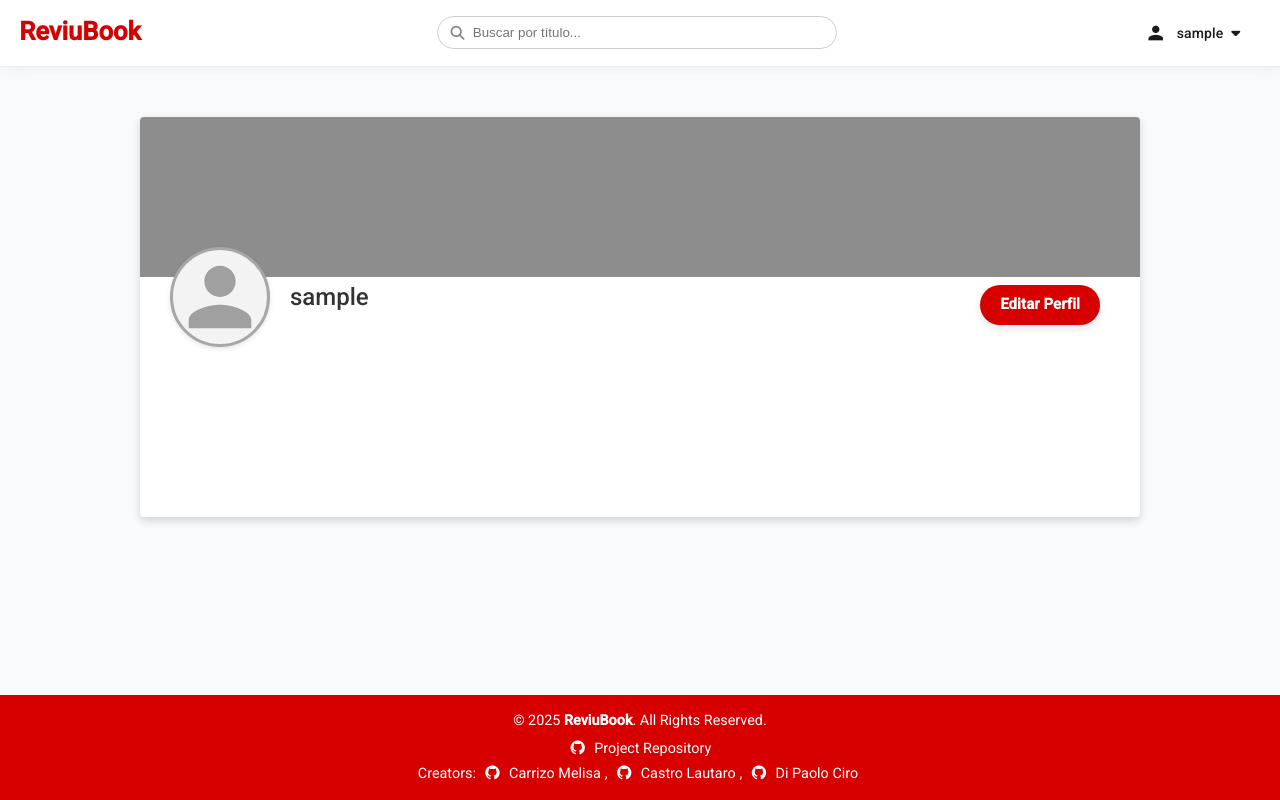
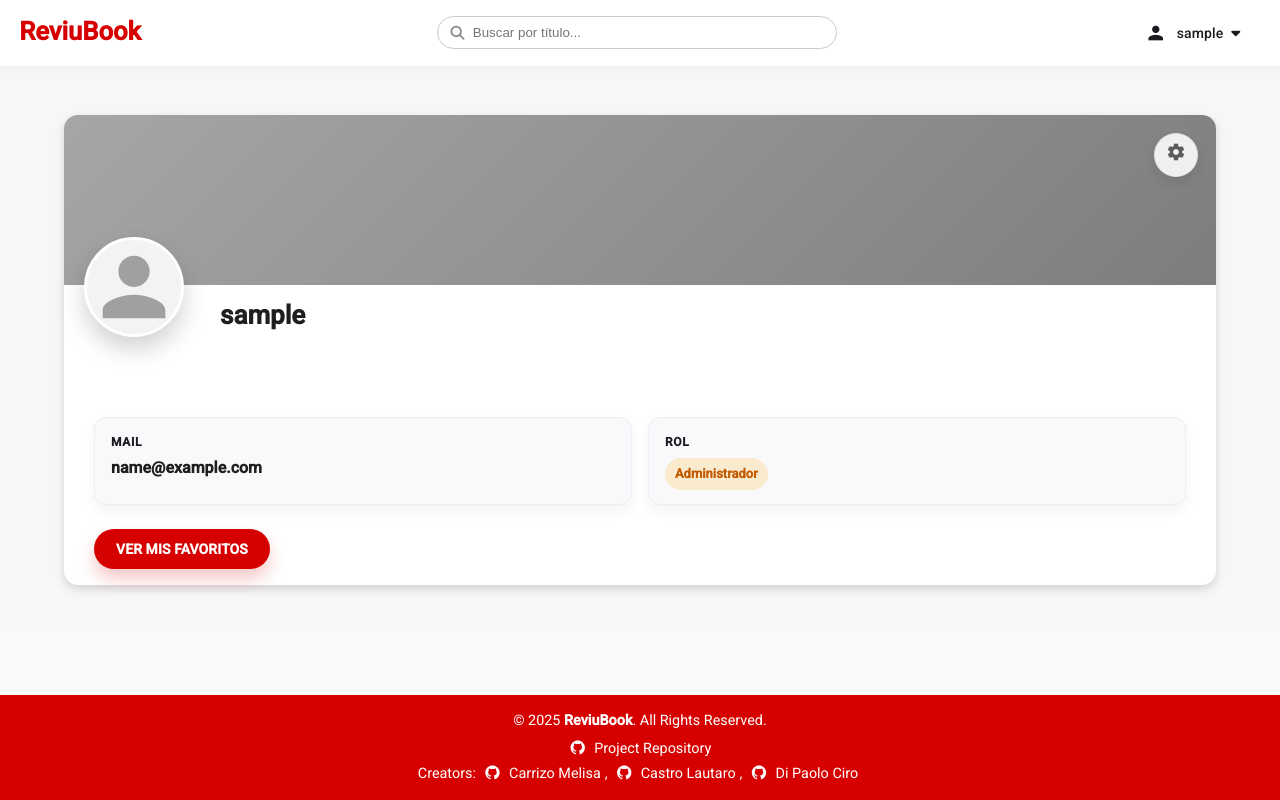
Before and after one commit to Melisa-Carrizo/ReviuBook, an Angular app: page /profile in a window 1280 px wide. Built offline with nearby package versions, Linux system fonts and the light colour scheme; sample sign-in values are in the browser's storage.

Commit message:
refactor view profile and edit user data

```diff
--- a/src/app/pages/userProfile/edit-user/edit-user/edit-user.css
+++ b/src/app/pages/userProfile/edit-user/edit-user/edit-user.css
@@ -1,11 +1,78 @@
-/* Usa variables globales definidas en la app (user-profile.css) */
-
 .edit-user-form {
-  max-width: 560px;
-  margin: 0 auto;
+  width: 100%;
+  max-width: 100%;
+  margin: 0;
   display: flex;
   flex-direction: column;
-  gap: 14px;
+  gap: 20px;
+  background: #ffffff;
+  border: 1px solid var(--line-gray);
+  border-radius: 16px;
+  padding: 18px 26px 26px 26px;
+  box-shadow: 0 18px 36px rgba(0, 0, 0, 0.12);
+  box-sizing: border-box;
+}
+
+/* ---------- HEADER ---------- */
+
+.form-header {
+  display: flex;
+  justify-content: space-between;
+  align-items: flex-start;
+  gap: 16px;
+}
+
+.eyebrow {
+  margin: 0;
+  text-transform: uppercase;
+  letter-spacing: 0.12em;
+  font-size: 11px;
+  font-weight: 700;
+  color: #8a8a8a;
+}
+
+.subtitle {
+  margin: 4px 0 0 0;
+  font-size: 14px;
+  color: #4b4b4b;
+}
+
+/* ---------- BOTÓN CERRAR ---------- */
+
+.close-edit {
+  border: 1px solid var(--line-gray);
+  width: 40px;
+  height: 40px;
+  border-radius: 50%;
+  background: #ffffff;
+  color: var(--toolbar-text-color);
+  font-weight: 800;
+  cursor: pointer;
+  flex-shrink: 0;
+  display: inline-flex;
+  align-items: center;
+  justify-content: center;
+  box-shadow: 0 6px 14px rgba(0, 0, 0, 0.08);
+
+  transition: transform 0.15s ease, box-shadow 0.15s ease, background-color 0.15s ease;
+}
+
+.close-edit:hover {
+  transform: translateY(-2px);
+  box-shadow: 0 10px 20px rgba(0, 0, 0, 0.12);
+  background: var(--gray-filter);
+}
+
+/* ---------- CAMPOS ---------- */
+
+.fields-grid {
+  display: grid;
+  grid-template-columns: 1fr;
+  gap: 20px;
+
+  margin-top: 6px;
+  padding-top: 12px;
+  border-top: 1px solid var(--line-gray);
 }
 
 .form-row {
@@ -15,48 +82,62 @@
 }
 
 label {
-  font-weight: 600;
+  font-size: 13px;
+  font-weight: 700;
   color: var(--toolbar-text-color);
 }
 
 input {
-  padding: 10px 12px;
+  width: 100%;
+  padding: 12px 14px;
   font-size: 14px;
   border: 1px solid var(--line-gray);
-  border-radius: 6px;
+  border-radius: 10px;
+  background: #ffffff;
+
+  transition: border-color 0.15s ease, box-shadow 0.15s ease;
 }
 
 input:focus {
   outline: none;
   border-color: var(--main-red);
-  box-shadow: 0 0 0 3px rgba(214, 0, 0, 0.08);
+  box-shadow: 0 0 0 4px rgba(214, 0, 0, 0.08);
 }
 
+/* ---------- ERRORES ---------- */
+
 .error {
+  font-size: 13px;
   color: var(--darker-red);
-  font-size: 13px;
   margin-top: 2px;
 }
 
+/* ---------- ACCIONES ---------- */
+
 .form-actions {
-  margin-top: 10px;
   display: flex;
-  gap: 10px;
   justify-content: flex-end;
+  gap: 12px;
+
+  margin-top: 20px;
+  padding-top: 18px;
+  border-top: 1px solid var(--line-gray);
 }
 
 button {
   border: none;
-  border-radius: 25px;
-  padding: 8px 18px;
-  font-weight: 600;
+  border-radius: 999px;
+  padding: 10px 22px;
+  font-weight: 700;
   cursor: pointer;
-  transition: background-color 0.2s, box-shadow 0.2s;
+
+  transition: background-color 0.2s ease, box-shadow 0.2s ease;
 }
 
 .btn-primary {
   background-color: var(--main-red);
-  color: white;
+  color: #ffffff;
+  box-shadow: 0 10px 18px rgba(214, 0, 0, 0.25);
 }
 
 .btn-primary:hover {
@@ -75,12 +156,21 @@ button {
 button[disabled] {
   opacity: 0.6;
   cursor: not-allowed;
+  box-shadow: none;
 }
+
+/* ---------- MOBILE ---------- */
 
 @media (max-width: 600px) {
   .edit-user-form {
     max-width: 100%;
-    padding: 0 8px;
+    padding: 22px 18px 26px 18px;
+    border-radius: 12px;
+  }
+
+  .form-header {
+    flex-direction: column;
+    gap: 10px;
   }
 
   .form-actions {
--- a/src/app/pages/userProfile/edit-user/edit-user/edit-user.html
+++ b/src/app/pages/userProfile/edit-user/edit-user/edit-user.html
@@ -1,7 +1,13 @@
 <form [formGroup]="userForm" class="edit-user-form" (ngSubmit)="onSubmit()">
+	<div class="form-header">
+		<div>
+			<p class="eyebrow">Modo edición</p>
 			<h2>Editar perfil</h2>
+		</div>
+		<button type="button" class="close-edit" (click)="onCancel()" aria-label="Cerrar edición">X</button>
+	</div>
 
-
+	<div class="fields-grid">
 		<div class="form-row">
 			<label for="username">Nombre de usuario</label>
 			<input id="username" type="text" formControlName="username" />
@@ -24,7 +30,6 @@
 				</div>
 			}
 		</div>
-
 
 		<div class="form-row">
 			<label for="password">Contraseña</label>
@@ -49,8 +54,8 @@
 				</div>
 			}
 		</div>
+	</div>
 
-	<!-- Mensaje de error del grupo (contraseñas no coinciden) -->
 	@if (userForm.hasError('passwordsMismatch') && (userForm.get('confirmPassword')?.touched || userForm.get('confirmPassword')?.dirty)) {
 		<div class="error">Las contraseñas no coinciden.</div>
 	}
--- a/src/app/pages/userProfile/user-profile/user-profile.css
+++ b/src/app/pages/userProfile/user-profile/user-profile.css
@@ -25,46 +25,45 @@
     font-weight: 500;
   }
 
-/* ----------------------------------- */
-/* --- MAIN CONTENT (PROFILE VIEW) --- */
-/* ----------------------------------- */
+
   .main-content-profile {
     display: flex;
     justify-content: center;
-  padding-top: 50px;
-  padding-bottom: 50px;
+    padding-top: 48px;
+    padding-bottom: 48px;
+    background: #f7f7f9;
   }
 
   .profile-card {
-  width: 80%;
-  max-width: 1000px;
-  min-height: 400px;
+    width: 90%;
+    max-width: 1300px;
+    min-height: 420px;
     box-shadow: 0 4px 10px rgba(0, 0, 0, 0.15) !important;
     padding: 0;
     position: relative;
     overflow: visible;
-  border-radius: 4px;
+    border-radius: 14px;
     background-color: white;
     display: flex;
     flex-direction: column;
-  justify-content: space-between; /* permite colocar el botón al fondo */
   }
 
   /* 1. BANNER */
   .profile-banner {
     width: 100%;
-  height: 160px;
-  background-color: #8d8d8d;
-  border-radius: 4px 4px 0 0;
+    height: 170px;
+    background: linear-gradient(135deg, #a6a6a6, #7d7d7d);
+    border-radius: 14px 14px 0 0;
+    position: relative;
   }
 
   /* 2. INFO DEL USUARIO */
   .user-info-header {
     display: flex;
     align-items: center;
-  position: absolute;
-  top: 130px;
-  left: 30px;
+    gap: 16px;
+    padding:20px;
+    margin-top: -28px;
   }
 
   /* 3. AVATAR */
@@ -73,49 +72,178 @@
     height: 100px;
     border-radius: 50%;
     background-color: #f3f3f3;
-  border: 3px solid #a7a7a7;
-  box-shadow: 0 2px 5px rgba(0, 0, 0, 0.1);
+    border: 3px solid #ffffff;
+    box-shadow: 0 12px 24px rgba(0, 0, 0, 0.18);
     display: flex;
     align-items: center;
     justify-content: center;
     margin-right: 20px;
     fill: #a0a0a0;
+    transform: translateY(-40px);
+  }
+
+  .user-name-block {
+    display: flex;
+    flex-direction: column;
+    transform: translateY(-12px);
   }
 
   .user-name-display {
-  font-size: 24px;
+    font-size: 26px;
+    font-weight: 600;
+    color: #1f1f1f;
+    margin: 0;
+  }
+
+  .user-email {
+    margin: 0;
+    color: #4c4c4c;
+    font-size: 14px;
     font-weight: 500;
-  color: #333;
-  margin: 0;
   }
 
   /* 4. BOTÓN DE EDITAR PERFIL */
   .edit-profile-button {
     position: absolute;
-  top: 21vh;
-  right: 5vh;
-  border: none;
-  border-radius: 25px;
-  background-color: var(--main-red);
-  color: white;
-  padding: 8px 20px;
-  line-height: 1.5;
-  text-transform: capitalize;
-  font-weight: 600;
-  font-size: 15px;
-  cursor: pointer;
-  box-shadow: 0 4px 8px rgba(0, 0, 0, 0.1);
-  transition: background-color 0.3s ease-in-out, box-shadow 0.3s ease-in-out;
+    top: 18px;
+    right: 18px;
+    width: 44px;
+    height: 44px;
+    border-radius: 50%;
+    background-color: #f0f0f0;
+    color: #555;
+    border: 1px solid rgba(0,0,0,0.06);
+    box-shadow: 0 6px 12px rgba(0, 0, 0, 0.08);
+    transition: transform 0.15s ease, box-shadow 0.15s ease, background-color 0.15s ease;
   }
 
   .edit-profile-button:hover {
-  background-color: var(--darker-red);
-  box-shadow: 0 6px 12px rgba(0, 0, 0, 0.2);
+    background-color: #e6e6e6;
+    transform: translateY(-2px);
+    box-shadow: 0 10px 18px rgba(0, 0, 0, 0.12);
+  }
+
+  .edit-profile-button mat-icon {
+    color: #5b5b5b;
+    font-size: 20px;
+  }
+
+  .edit-profile-button:focus {
+    outline: none;
+    box-shadow: 0 0 0 4px rgba(0,0,0,0.04);
+  }
+
+  .profile-body {
+    padding: 20px 30px 16px 30px;
+    display: flex;
+    flex-direction: column;
+    gap: 24px;
+  }
+
+  /* Cuando el usuario entra en modo edición: el panel ocupa todo el área blanca */
+  .profile-body.editing {
+    display: block;
+    width: 100%;
+    padding-top: 0;
+    padding-bottom: 20px;
+  }
+
+  /* Forzar que el formulario de edición ocupe todo el ancho disponible dentro del área blanca */
+  .profile-body.editing .edit-user-form {
+  width: 100%;
+  max-width: 100%;
+  margin: 0;
+
+  /* Quitamos estilos de "tarjeta" para que se integre al fondo blanco padre */
+  background: transparent;
+  box-shadow: none;
+  border: none;
+  padding: 0;
+  border-radius: 0;
+}
+
+  /* Ajustes para que los botones mantengan su posición pero el formulario quede centrado */
+  .profile-body.editing .form-actions {
+  justify-content: flex-end;
+  padding-right: 0;
+}
+
+  .info-grid {
+    display: grid;
+    grid-template-columns: repeat(auto-fit, minmax(220px, 1fr));
+    gap: 16px;
+  }
+
+  .info-card {
+    background: #f9f9fb;
+    border: 1px solid #ededf2;
+    border-radius: 12px;
+    padding: 14px 16px;
+    display: flex;
+    flex-direction: column;
+    gap: 6px;
+    box-shadow: 0 6px 14px rgba(0, 0, 0, 0.05);
+  }
+
+  .info-label {
+    font-size: 12px;
+    text-transform: uppercase;
+    letter-spacing: 0.06em;
+    color: var(--toolbar-text-color);
+    font-weight: 700;
+  }
+
+  .info-value {
+    font-size: 16px;
+    color: #1f1f1f;
+    font-weight: 600;
+  }
+
+  .info-tag {
+    align-self: flex-start;
+    padding: 6px 10px;
+    border-radius: 20px;
+    background: rgba(214, 0, 0, 0.08);
+    color: var(--main-red);
+    font-weight: 700;
+    font-size: 13px;
+  }
+
+  .role-user {
+    background: rgba(0, 122, 255, 0.12);
+    color: #0b63d1;
+  }
+
+  .role-admin {
+    background: rgba(255, 165, 0, 0.18);
+    color: #c25a00;
+  }
+
+  .actions-row {
+    display: flex;
+    align-items: center;
+    gap: 12px;
+  }
+
+  .favorites-button {
+    border-radius: 999px !important;
+    font-weight: 700 !important;
+    text-transform: uppercase !important;
+    padding: 10px 22px !important;
+    background: var(--main-red) !important;
+    color: #ffffff !important;
+    box-shadow: 0 10px 18px rgba(214, 0, 0, 0.22) !important;
+    border: none !important;
+  }
+
+  .favorites-button:hover {
+    background: var(--darker-red) !important;
+    box-shadow: 0 12px 22px rgba(176, 0, 0, 0.28) !important;
   }
 
   .profile-details {
-  padding: 60px 30px 30px 30px;
-  margin-top: 50px;
+    padding: 0 30px 32px 30px;
+    margin-top: 8px;
   }
 
   /* ------------------------------ */
@@ -146,42 +274,59 @@
 
     .user-info-header {
       position: relative;
-    top: -40px;
+      top: 0;
       left: 0;
       flex-direction: column;
       align-items: center;
       justify-content: center;
       width: 100%;
       text-align: center;
+      padding: 0 16px;
+      margin-top: -18px;
     }
 
     .profile-avatar-wrapper {
       width: 75px;
       height: 75px;
       margin: 0 auto 10px auto;
+      transform: translateY(-34px);
     }
 
     .user-name-display {
       font-size: 18px;
       text-align: center;
-    margin-top: 5px;
+      margin-top: -6px;
     }
 
-  /* Botón centrado al fondo */
+    .user-name-block {
+      transform: translateY(-16px);
+    }
+
     .edit-profile-button {
       position: relative;
-    margin: 25px auto 20px auto;
+      margin: 14px auto 0 auto;
       top: 0;
       right: 0;
-    font-size: 13px;
-    padding: 7px 18px;
+      font-size: 18px;
+      padding: 0;
       display: block;
       align-self: center;
     }
 
+    .profile-body {
+      padding: 24px 16px 12px 16px;
+    }
+
+    .info-grid {
+      grid-template-columns: 1fr;
+    }
+
+    .actions-row {
+      justify-content: center;
+    }
+
     .profile-details {
-    padding: 30px 15px 20px 15px;
-    margin-top: 10px;
+      padding: 20px 16px 24px 16px;
       width: 100%;
     }
   }
--- a/src/app/pages/userProfile/user-profile/user-profile.html
+++ b/src/app/pages/userProfile/user-profile/user-profile.html
@@ -1,36 +1,53 @@
 
-<!-- Contenido principal: Tarjeta de perfil -->
 <div class="main-content-profile">
   <mat-card class="profile-card">
+    <div class="profile-banner">
+      @if (!showEdit()) {
+        <button mat-icon-button class="edit-profile-button" (click)="toggleEdit()" aria-label="Editar perfil">
+          <mat-icon>settings</mat-icon>
+        </button>
+      }
+    </div>
 
-    <!-- Banner de Perfil (El área gris de la imagen) -->
-    <div class="profile-banner"></div>
-
-    <!-- Contenedor del avatar y nombre de usuario -->
     <div class="user-info-header">
-
       <div class="profile-avatar-wrapper">
-    <!-- SVG de perfil genérico que llena el círculo -->
         <svg viewBox="0 0 24 24">
           <path d="M12 12c2.21 0 4-1.79 4-4s-1.79-4-4-4-4 1.79-4 4 1.79 4 4 4zm0 2c-2.67 0-8 1.34-8 4v2h16v-2c0-2.66-5.33-4-8-4z"/>
         </svg>
       </div>
 
-        <!-- Nombre de usuario -->
-        <h2 class="user-name-display">{{ currentUser()?.username || 'user.name' }}</h2>
+      <div class="user-name-block">
+        <h2 class="user-name-display">{{ currentUser()?.username || 'Usuario' }}</h2>
+      </div>
     </div>
 
+    @if (showEdit()) {
+      <div class="profile-body editing">
+        <app-edit-user (cancel)="showEdit.set(false)"></app-edit-user>
+      </div>
+    } @else {
+      <div class="profile-body">
+        <div class="info-grid">
+          <div class="info-card">
+            <span class="info-label">Mail</span>
+            <span class="info-value">{{ currentUser()?.email || 'No especificado' }}</span>
+          </div>
 
-    <!-- Botón de "editar perfil" enmarcado -->
-    <button mat-button class="edit-profile-button" (click)="showEdit.set(true)">
-      editar perfil
-    </button>
+          <div class="info-card">
+            <span class="info-label">Rol</span>
+            <span
+              class="info-tag"
+              [ngClass]="(currentUser()?.role || '').toUpperCase() === 'ADMIN' ? 'role-admin' : 'role-user'"
+            >
+              {{ (currentUser()?.role || '').toUpperCase() === 'ADMIN' ? 'Administrador' : 'Usuario' }}
+            </span>
+          </div>
+        </div>
 
-    <div class="profile-details">
-      @if (showEdit()) {
-        <app-edit-user (cancel)="showEdit.set(false)"></app-edit-user>
-      } @else {
+        <div class="actions-row">
+          <button mat-raised-button color="warn" class="favorites-button" routerLink="/favourite">Ver mis favoritos</button>
+        </div>
+      </div>
     }
-    </div>
   </mat-card>
 </div>
--- a/src/app/pages/userProfile/user-profile/user-profile.ts
+++ b/src/app/pages/userProfile/user-profile/user-profile.ts
@@ -10,6 +10,7 @@ import { MatCardModule } from '@angular/material/card';
 import { MatListModule } from '@angular/material/list';
 import { MatDividerModule } from '@angular/material/divider';
 import { MatButtonModule } from '@angular/material/button';
+import { RouterModule } from '@angular/router';
 import { ApiConnectionAuth } from '../../../core/services/auth-service';
 import { Router } from '@angular/router';
 import { SessionExpiredService } from '../../../core/services/session-expired-service';
@@ -31,6 +32,7 @@ import { EditUser } from '../edit-user/edit-user/edit-user';
     MatListModule,
     MatDividerModule,
   MatButtonModule,
+  RouterModule,
   EditUser
    ],
   templateUrl: './user-profile.html',
@@ -61,4 +63,8 @@ export class UserProfile {
     });
   }
 
+  toggleEdit(): void {
+    this.showEdit.update((current) => !current);
+  }
+
 }
```
Lines whose indentation alone changed are shown as unchanged.
